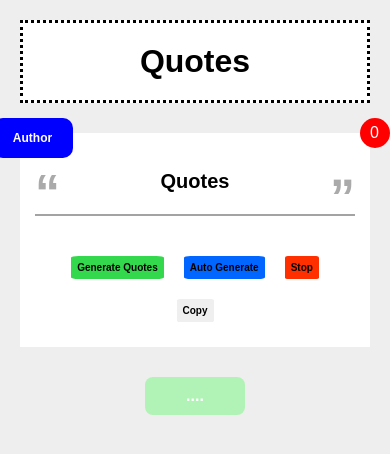
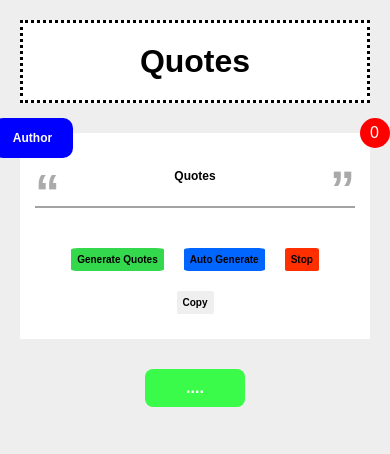
Before and after one commit to frankofarhat/Quotes, a plain HTML site: page index.html in a window 390 px wide. Drawn offline with Linux system fonts and the light colour scheme.

Commit message:
Add Css File

```diff
--- a/style.css
+++ b/style.css
@@ -127,7 +127,7 @@ h1 {
 
 .auto-status {
     color: white;
-    background-color: rgba(0, 255, 21, 0.26);
+    background-color: rgba(0, 255, 21, 0.753);
     width: 100px;
     text-align: center;
     position: absolute;
@@ -145,8 +145,8 @@ h1 {
     }
 
     .quotes-display {
-        font-size: 20px;
-        padding: 15px;
+        font-size: 12px;
+        padding: 18px;
     }
 
     .quotes-author {
```
